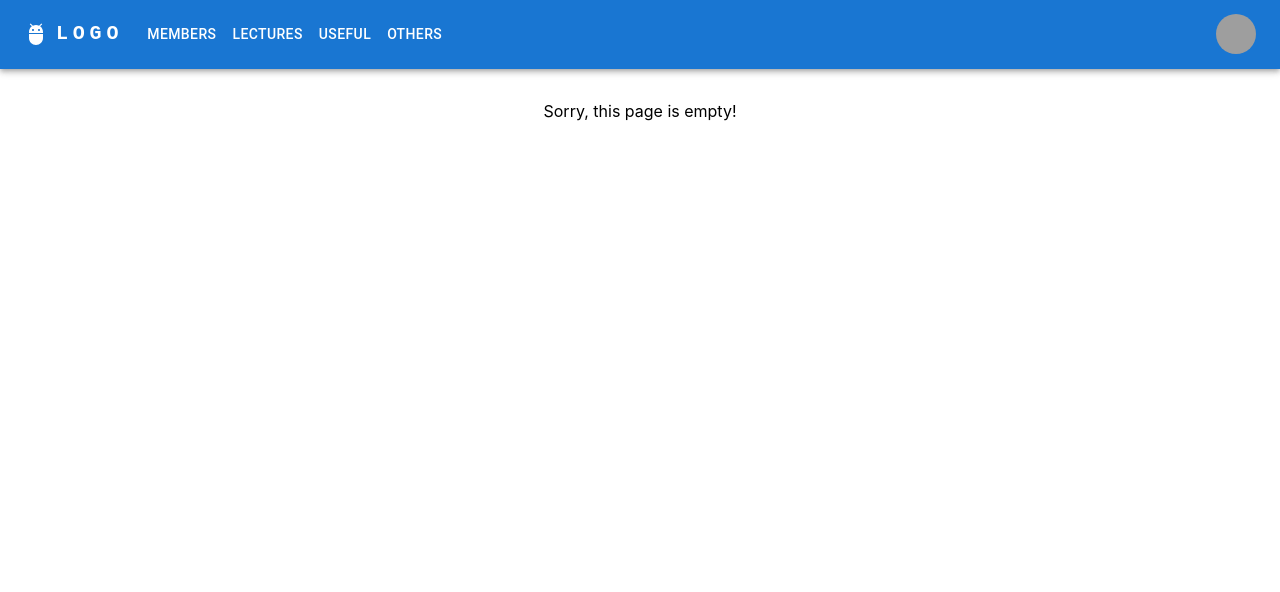
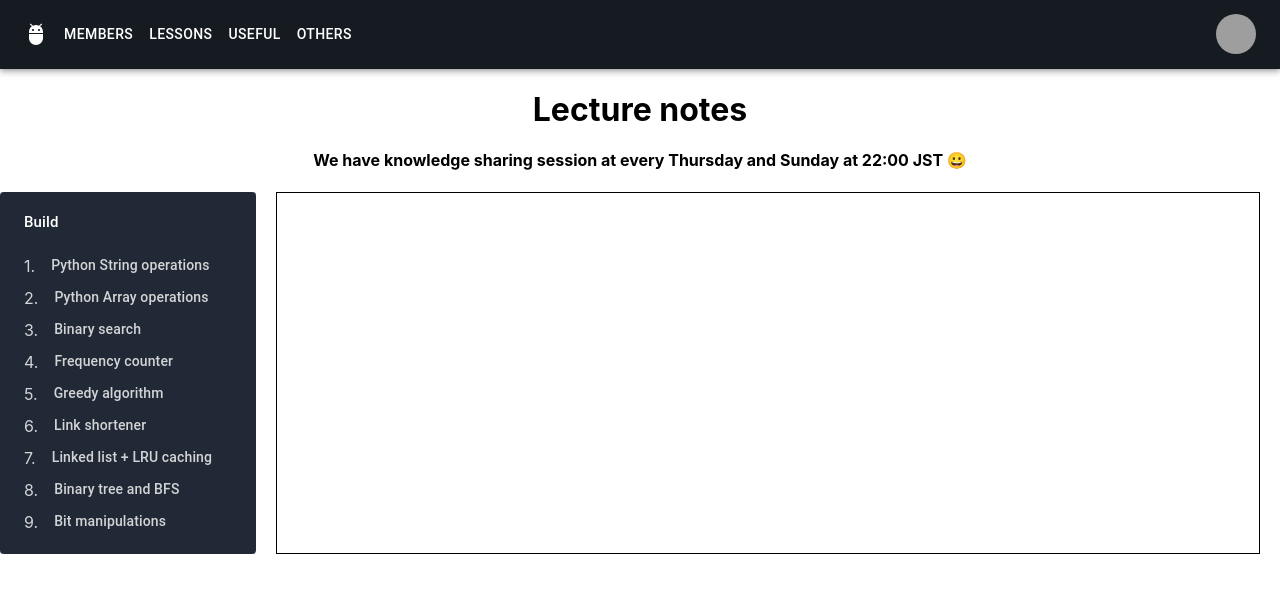
Before and after one commit to eba472/camelCase, a React (Create React App) app: page /harandaa/lessons in a window 1280 px wide. Shown: the top 592 px of the page. Built offline with nearby package versions, Linux system fonts and the light colour scheme; grey boxes are pictures that could not be loaded.

Commit message:
lesson page design is updated

```diff
--- a/src/common/Menu.tsx
+++ b/src/common/Menu.tsx
@@ -14,7 +14,7 @@ import MenuItem from '@mui/material/MenuItem';
 import AdbIcon from '@mui/icons-material/Adb';
 import { Link } from 'react-router-dom';
 
-const pages = ['members', 'lectures', 'useful', 'others'];
+const pages = ['members', 'lessons', 'useful', 'others'];
 const settings = ['Profile', 'Account', 'Dashboard', 'Logout'];
 
 const ResponsiveAppBar = () => {
@@ -42,7 +42,7 @@ const ResponsiveAppBar = () => {
   };
 
   return (
-    <AppBar position='static'>
+    <AppBar position='static' style={{backgroundColor: '#161b22'}}>
       <Container maxWidth='xl'>
         <Toolbar disableGutters>
           <Link
@@ -51,29 +51,6 @@ const ResponsiveAppBar = () => {
           >
             <AdbIcon sx={{ display: { xs: 'none', md: 'flex' }, mr: 1 }} />
           </Link>
-          <Link
-            style={{ textDecoration: 'None', color: 'white' }}
-            to='/welcome'
-          >
-            <Typography
-              variant='h6'
-              noWrap
-              component='a'
-              href='/'
-              sx={{
-                mr: 2,
-                display: { xs: 'none', md: 'flex' },
-                fontFamily: 'monospace',
-                fontWeight: 700,
-                letterSpacing: '.3rem',
-                color: 'inherit',
-                textDecoration: 'none',
-              }}
-            >
-              LOGO
-            </Typography>
-          </Link>
-
           <Box sx={{ flexGrow: 1, display: { xs: 'flex', md: 'none' } }}>
             <IconButton
               size='large'
--- a/src/components/Lecture.tsx
+++ b/src/components/Lecture.tsx
@@ -1,6 +1,6 @@
 const Lecture = () => {
   return (
-    <h4>Currently lecture note is empty. I am sorry! It will be added soon!</h4>
+    <h4>Currently this lecture note is empty. I am sorry! It will be added soon!</h4>
   );
 };
 
--- a/src/components/LectureList.tsx
+++ /dev/null
@@ -1,60 +0,0 @@
-import { List, ListItem, ListItemIcon, ListItemText } from '@mui/material';
-import FolderIcon from '@mui/icons-material/Folder';
-
-interface lecture {
-  index: number;
-  title: string;
-}
-const lectures: lecture[] = [
-  {
-    index: 1,
-    title: 'Python String operations',
-  },
-  {
-    index: 2,
-    title: 'Python Array operations',
-  },
-  {
-    index: 3,
-    title: 'Binary search',
-  },
-  {
-    index: 4,
-    title: 'Frequency counter',
-  },
-  {
-    index: 5,
-    title: 'Greedy algorithm',
-  },
-  {
-    index: 6,
-    title: 'Link shortener',
-  },
-  {
-    index: 7,
-    title: 'Linked list + LRU caching',
-  },
-];
-const LectureList = () => {
-  return (
-    <div style={{ padding: 20, border: '1px solid black' }}>
-      <List dense={true}>
-        {lectures.map((lecture) => (
-          <ListItem key={lecture.index}>
-            <ListItemIcon>
-              <FolderIcon />
-            </ListItemIcon>
-            <ListItemText>
-              <a
-                style={{ textDecoration: 'None', color: 'blue' }}
-                href={`/lectures/${lecture.index}`}
-              >{`${lecture.index}. ${lecture.title}`}</a>
-            </ListItemText>
-          </ListItem>
-        ))}
-      </List>
-    </div>
-  );
-};
-
-export default LectureList;
--- /dev/null
+++ b/src/components/LessonList.tsx
@@ -0,0 +1,62 @@
+interface lessonsType {
+  index: number;
+  title: string;
+  owner: string;
+  date: Date;
+}
+export const lessons: lessonsType[] = [
+  {
+    index: 1,
+    title: 'Python String operations',
+    owner: 'Eba',
+    date: new Date('2019-05-04'),
+  },
+  {
+    index: 2,
+    title: 'Python Array operations',
+    owner: 'Eba',
+    date: new Date('2019-05-07'),
+  },
+  {
+    index: 3,
+    title: 'Binary search',
+    owner: 'Eba',
+    date: new Date('2019-05-11'),
+  },
+  {
+    index: 4,
+    title: 'Frequency counter',
+    owner: 'Tseso',
+    date: new Date('2019-05-15'),
+  },
+  {
+    index: 5,
+    title: 'Greedy algorithm',
+    owner: 'Jagaa',
+    date: new Date('2019-05-19'),
+  },
+  {
+    index: 6,
+    title: 'Link shortener',
+    owner: 'Eba',
+    date: new Date('2019-05-23'),
+  },
+  {
+    index: 7,
+    title: 'Linked list + LRU caching',
+    owner: 'Eba',
+    date: new Date('2019-05-26'),
+  },
+  {
+    index: 8,
+    title: 'Binary tree and BFS',
+    owner: 'Tseso',
+    date: new Date('2019-05-29'),
+  },
+  {
+    index: 9,
+    title: 'Bit manipulations',
+    owner: 'Eba',
+    date: new Date('2019-06-02'),
+  },
+];
--- /dev/null
+++ b/src/components/LessonListCustom.tsx
@@ -0,0 +1,124 @@
+import * as React from 'react';
+import Box from '@mui/material/Box';
+import { styled, ThemeProvider, createTheme } from '@mui/material/styles';
+import List from '@mui/material/List';
+import ListItemButton from '@mui/material/ListItemButton';
+import ListItemIcon from '@mui/material/ListItemIcon';
+import ListItemText from '@mui/material/ListItemText';
+import Paper from '@mui/material/Paper';
+import KeyboardArrowDown from '@mui/icons-material/KeyboardArrowDown';
+import { lessons } from './LessonList';
+import { Link } from 'react-router-dom';
+
+const FireNav = styled(List)<{ component?: React.ElementType }>({
+  '& .MuiListItemButton-root': {
+    paddingLeft: 24,
+    paddingRight: 24,
+  },
+  '& .MuiListItemIcon-root': {
+    minWidth: 0,
+    marginRight: 16,
+  },
+  '& .MuiSvgIcon-root': {
+    fontSize: 20,
+  },
+});
+
+export default function CustomizedList() {
+  const [open, setOpen] = React.useState(true);
+  return (
+    <Box sx={{ display: 'flex' }}>
+      <ThemeProvider
+        theme={createTheme({
+          components: {
+            MuiListItemButton: {
+              defaultProps: {
+                disableTouchRipple: true,
+              },
+            },
+          },
+          palette: {
+            mode: 'dark',
+            primary: { main: 'rgb(102, 157, 246)' },
+            background: { paper: '#161b22' },
+          },
+        })}
+      >
+        <Paper elevation={0} sx={{ maxWidth: 256 }}>
+          <FireNav component='nav' disablePadding>
+            <Box
+              sx={{
+                bgcolor: open ? 'rgba(71, 98, 130, 0.2)' : null,
+                pb: open ? 2 : 0,
+              }}
+            >
+              <ListItemButton
+                alignItems='flex-start'
+                onClick={() => setOpen(!open)}
+                sx={{
+                  px: 3,
+                  pt: 2.5,
+                  pb: open ? 0 : 2.5,
+                  '&:hover, &:focus': { '& svg': { opacity: open ? 1 : 0 } },
+                }}
+              >
+                <ListItemText
+                  primary='Build'
+                  primaryTypographyProps={{
+                    fontSize: 15,
+                    fontWeight: 'medium',
+                    lineHeight: '20px',
+                    mb: '2px',
+                  }}
+                  secondary='Authentication, Firestore Database, Realtime Database, Storage, Hosting, Functions, and Machine Learning'
+                  secondaryTypographyProps={{
+                    noWrap: true,
+                    fontSize: 12,
+                    lineHeight: '16px',
+                    color: open ? 'rgba(0,0,0,0)' : 'rgba(255,255,255,0.5)',
+                  }}
+                  sx={{ my: 0 }}
+                />
+                <KeyboardArrowDown
+                  sx={{
+                    mr: -1,
+                    opacity: 0,
+                    transform: open ? 'rotate(-180deg)' : 'rotate(0)',
+                    transition: '0.2s',
+                  }}
+                />
+              </ListItemButton>
+              {open &&
+                lessons.map((lesson) => (
+                  <Link
+                    style={{ textDecoration: 'None', color: 'white' }}
+                    to={`${lesson.index}`}
+                  >
+                    <ListItemButton
+                      key={lesson.index}
+                      sx={{
+                        py: 0,
+                        minHeight: 32,
+                        color: 'rgba(255,255,255,.8)',
+                      }}
+                    >
+                      <ListItemIcon sx={{ color: 'inherit' }}>
+                        {lesson.index}.
+                      </ListItemIcon>
+                      <ListItemText
+                        primary={lesson.title}
+                        primaryTypographyProps={{
+                          fontSize: 14,
+                          fontWeight: 'medium',
+                        }}
+                      />
+                    </ListItemButton>
+                  </Link>
+                ))}
+            </Box>
+          </FireNav>
+        </Paper>
+      </ThemeProvider>
+    </Box>
+  );
+}
--- a/src/components/MembersTable.tsx
+++ b/src/components/MembersTable.tsx
@@ -12,6 +12,7 @@ interface member {
   discord: string;
   leetcode: string;
   linkedin: string;
+  hobby: string[];
 }
 const membersData: member[] = [
   {
@@ -20,6 +21,7 @@ const membersData: member[] = [
     discord: 'Eba472',
     leetcode: 'Eba472',
     linkedin: 'eba472',
+    hobby: [],
   },
   {
     id: 2,
@@ -27,6 +29,7 @@ const membersData: member[] = [
     discord: 'Tseso',
     leetcode: 'tserensodnom',
     linkedin: 'tses0',
+    hobby: [],
   },
   {
     id: 3,
@@ -34,20 +37,23 @@ const membersData: member[] = [
     discord: 'Buya',
     leetcode: 'buyanjargal',
     linkedin: 'buya923',
+    hobby: [],
   },
   {
     id: 4,
     name: 'Khoso',
     discord: 'XOC',
-    leetcode: '',
-    linkedin: '',
+    leetcode: 'xoc',
+    linkedin: 'khosbayar-batsukh-76b378240',
+    hobby: [],
   },
   {
     id: 5,
     name: 'Anuul',
     discord: 'Teiishi',
-    leetcode: '',
+    leetcode: 'Ankn99',
     linkedin: 'anuul-a',
+    hobby: [],
   },
   {
     id: 6,
@@ -55,6 +61,7 @@ const membersData: member[] = [
     discord: 'jagaa',
     leetcode: '',
     linkedin: 'jargalsaikhanartag',
+    hobby: [],
   },
   {
     id: 7,
@@ -62,13 +69,15 @@ const membersData: member[] = [
     discord: 'unuu',
     leetcode: '',
     linkedin: 'unubold-erdenebeleg-645b28219',
+    hobby: [],
   },
   {
     id: 8,
     name: 'Bazu',
     discord: 'buzz',
-    leetcode: '',
+    leetcode: 'bazuunaa',
     linkedin: 'batzaya-byambasuren-b40bb6148',
+    hobby: [],
   },
   {
     id: 9,
@@ -76,6 +85,7 @@ const membersData: member[] = [
     discord: 'Anuka',
     leetcode: '',
     linkedin: 'anudari-chingunbat',
+    hobby: [],
   },
   {
     id: 10,
@@ -83,13 +93,15 @@ const membersData: member[] = [
     discord: 'dchular',
     leetcode: '',
     linkedin: 'uchral-davaajargal-180786131',
+    hobby: [],
   },
   {
     id: 11,
-    name: 'Hello!',
+    name: 'Saruul',
     discord: 'sadjyagaimo',
     leetcode: '',
     linkedin: '',
+    hobby: [],
   },
 ];
 
@@ -99,8 +111,10 @@ export default function MembersTable() {
       <Table sx={{ minWidth: 650 }} aria-label='simple table'>
         <TableHead>
           <TableRow>
-            <TableCell>Name</TableCell>
-            <TableCell align='left'>Discord</TableCell>
+            <TableCell>ID</TableCell>
+            <TableCell align='left'>Name</TableCell>
+            <TableCell align='left'>DiscordID</TableCell>
+            <TableCell align='left'>Hobby</TableCell>
             <TableCell align='left'>Leetcode</TableCell>
             <TableCell align='left'>Linkedin</TableCell>
           </TableRow>
@@ -112,9 +126,11 @@ export default function MembersTable() {
               sx={{ '&:last-child td, &:last-child th': { border: 0 } }}
             >
               <TableCell component='th' scope='row'>
-                {row.name}
+                {row.id}
               </TableCell>
+              <TableCell align='left'>{row.name}</TableCell>
               <TableCell align='left'>{row.discord}</TableCell>
+              <TableCell align='left'>{row.hobby}</TableCell>
               <TableCell align='left'>
                 {row.leetcode && (
                   <a
--- a/src/index.tsx
+++ b/src/index.tsx
@@ -5,7 +5,7 @@ import App from './App';
 import reportWebVitals from './reportWebVitals';
 import { BrowserRouter, Route, Routes } from 'react-router-dom';
 import Members from './routes/Members';
-import LectureNotes from './routes/LectureNotes';
+import LessonNotes from './routes/lessonNotes';
 import UsefulLinks from './routes/Useful';
 import Others from './routes/Others';
 import Lecture from './components/Lecture';
@@ -21,7 +21,7 @@ root.render(
         <Route path='/' element={<App />}>
           <Route path='/welcome' element={<Welcome />} />
           <Route path='/members' element={<Members />} />
-          <Route path='/lectures' element={<LectureNotes />}>
+          <Route path='/lessons' element={<LessonNotes />}>
             <Route path=':lectureId' element={<Lecture />} />
           </Route>
           <Route path='/useful' element={<UsefulLinks />} />
--- a/src/routes/LectureNotes.tsx
+++ /dev/null
@@ -1,18 +0,0 @@
-import { Outlet } from 'react-router-dom';
-import LectureList from '../components/LectureList';
-
-const LectureNotes = () => {
-  return (
-    <div>
-      <h1>Lecture notes</h1>
-      <h4>
-        We have knowledge sharing session at every Thursday and Sunday at 22:00
-        JST 😀{' '}
-      </h4>
-      <LectureList />
-      <Outlet />
-    </div>
-  );
-};
-
-export default LectureNotes;
--- a/src/routes/Members.tsx
+++ b/src/routes/Members.tsx
@@ -6,10 +6,6 @@ const Members = () => {
       <h1>Member list</h1>
       <h4>Let's connect with each other and make friends 😀 </h4>
       <MembersTable />
-      <p>
-        *If your info is not on this list, Please send me your Leetcode and
-        Linkedin to PM to Eba 😀
-      </p>
       <p>*Any suggestion is welcome 😀</p>
       <p>
         *If you want to learn Web dev (HTML/CSS/JS/TS/REACT) and contribute to
--- /dev/null
+++ b/src/routes/lessonNotes.tsx
@@ -0,0 +1,22 @@
+import { Outlet } from 'react-router-dom';
+import LessonListCustom from '../components/LessonListCustom';
+
+const lessonNotes = () => {
+  return (
+    <div>
+      <h1>Lecture notes</h1>
+      <h4>
+        We have knowledge sharing session at every Thursday and Sunday at 22:00
+        JST 😀{' '}
+      </h4>
+      <div style={{display: 'flex'}}>
+        <LessonListCustom />
+        <div style={{ border: '1px solid black', width: '100%', margin: '0px 20px' }}>
+          <Outlet />
+        </div>
+      </div>
+    </div>
+  );
+};
+
+export default lessonNotes;
```
